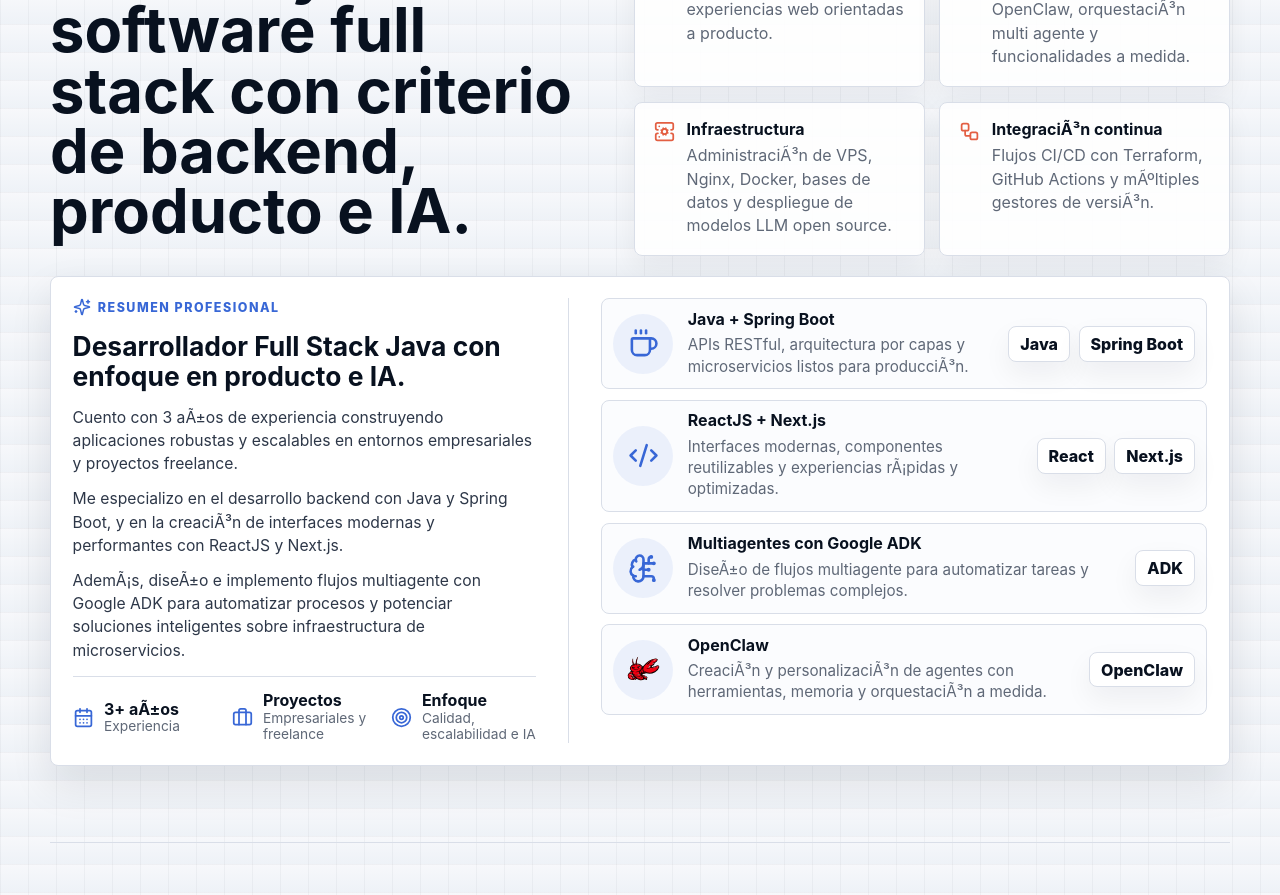
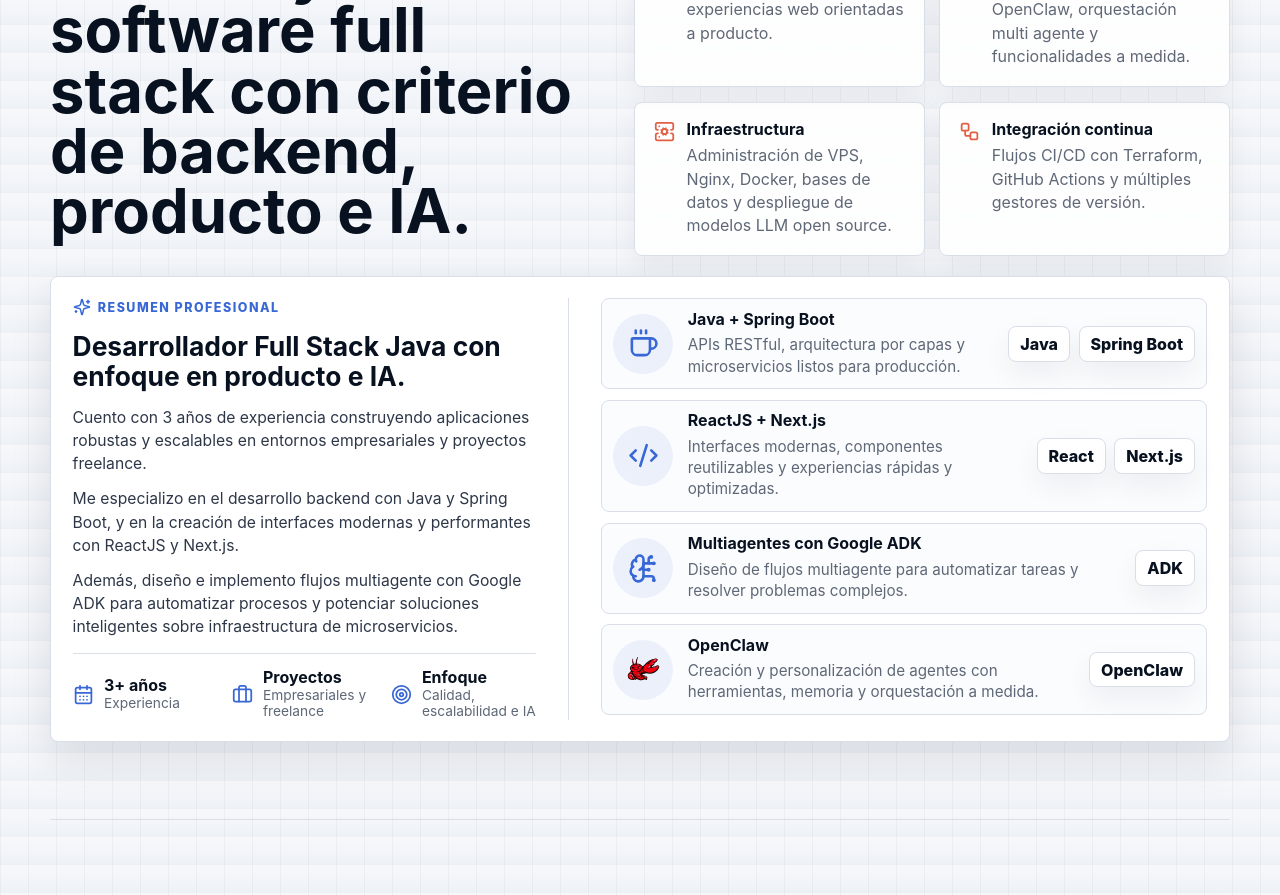
Before and after one commit to Sebas-gatica-dev/sgdev-porfolio, a React (Vite) app: page / in a window 1280 px wide. Shown: the part 900-1795 px from the top of the page. Built offline with nearby package versions, Linux system fonts and the light colour scheme.

Commit message:
fix the character problems

```diff
--- a/src/components/AboutPortfolioModal.tsx
+++ b/src/components/AboutPortfolioModal.tsx
@@ -41,7 +41,7 @@
         <div className="about-modal-body">
           <p className="about-modal-lead">
             Este porfolio fue creado con ayuda de herramientas de IA, principalmente Codex.
-            En realidad, fue el comienzo de algo mucho mÃ¡s profundo.
+            En realidad, fue el comienzo de algo mucho más profundo.
           </p>
 
           <ul className="about-modal-points">
@@ -54,8 +54,8 @@
               integraciones, prompts y funcionalidades conectables al backend.
             </li>
             <li>
-              En mi experiencia laboral, tambiÃ©n creamos herramientas para ayudar a otros equipos
-              a codear: agentes generadores de cÃ³digo que consumÃ­an metadata empresarial cargada
+              En mi experiencia laboral, también creamos herramientas para ayudar a otros equipos
+              a codear: agentes generadores de código que consumían metadata empresarial cargada
               de forma vectorial.
             </li>
           </ul>
--- a/src/components/appointments/medicalAppointmentUtils.ts
+++ b/src/components/appointments/medicalAppointmentUtils.ts
@@ -113,7 +113,7 @@
       )
       .replace(/[\[\]{}()]/g, ' ')
       .replace(/[|*_#>]/g, ' ')
-      .replace(/\s*[-â€“â€”]\s*/g, ' ')
+      .replace(/\s*[-\u2013\u2014]\s*/g, ' ')
       .replace(/(\p{L})(\d)/gu, '$1 $2')
       .replace(/(\d)(\p{L})/gu, '$1 $2'),
   )
@@ -138,7 +138,7 @@
     return `${hourValue}:${minuteValue}`
   }
   const spokenHour = hour % 12 === 0 ? 12 : hour % 12
-  const period = hour === 12 ? 'del mediodia' : hour < 12 ? 'de la maÃ±ana' : 'de la tarde'
+  const period = hour === 12 ? 'del mediodia' : hour < 12 ? 'de la mañana' : 'de la tarde'
   if (minute === 0) {
     return `${spokenHour} ${period}`
   }
--- a/src/data/siteContent.tsx
+++ b/src/data/siteContent.tsx
@@ -32,9 +32,9 @@
 }
 
 export const professionalProfile = [
-  'Cuento con 3 aÃ±os de experiencia construyendo aplicaciones robustas y escalables en entornos empresariales y proyectos freelance.',
-  'Me especializo en el desarrollo backend con Java y Spring Boot, y en la creaciÃ³n de interfaces modernas y performantes con ReactJS y Next.js.',
-  'AdemÃ¡s, diseÃ±o e implemento flujos multiagente con Google ADK para automatizar procesos y potenciar soluciones inteligentes sobre infraestructura de microservicios.',
+  'Cuento con 3 años de experiencia construyendo aplicaciones robustas y escalables en entornos empresariales y proyectos freelance.',
+  'Me especializo en el desarrollo backend con Java y Spring Boot, y en la creación de interfaces modernas y performantes con ReactJS y Next.js.',
+  'Además, diseño e implemento flujos multiagente con Google ADK para automatizar procesos y potenciar soluciones inteligentes sobre infraestructura de microservicios.',
 ]
 
 export const professionalCapabilities = [
@@ -45,23 +45,23 @@
   },
   {
     title: 'Agentes de IA',
-    text: 'CreaciÃ³n de agentes personalizados en OpenClaw, orquestaciÃ³n multi agente y funcionalidades a medida.',
+    text: 'Creación de agentes personalizados en OpenClaw, orquestación multi agente y funcionalidades a medida.',
     icon: BrainCircuit,
   },
   {
     title: 'Infraestructura',
-    text: 'AdministraciÃ³n de VPS, Nginx, Docker, bases de datos y despliegue de modelos LLM open source.',
+    text: 'Administración de VPS, Nginx, Docker, bases de datos y despliegue de modelos LLM open source.',
     icon: ServerCog,
   },
   {
-    title: 'IntegraciÃ³n continua',
-    text: 'Flujos CI/CD con Terraform, GitHub Actions y mÃºltiples gestores de versiÃ³n.',
+    title: 'Integración continua',
+    text: 'Flujos CI/CD con Terraform, GitHub Actions y múltiples gestores de versión.',
     icon: Workflow,
   },
 ]
 
 export const professionalStats = [
-  { value: '3+ aÃ±os', label: 'Experiencia', icon: CalendarDays },
+  { value: '3+ años', label: 'Experiencia', icon: CalendarDays },
   { value: 'Proyectos', label: 'Empresariales y freelance', icon: Briefcase },
   { value: 'Enfoque', label: 'Calidad, escalabilidad e IA', icon: Target },
 ]
@@ -69,25 +69,25 @@
 export const professionalStackRows = [
   {
     title: 'Java + Spring Boot',
-    text: 'APIs RESTful, arquitectura por capas y microservicios listos para producciÃ³n.',
+    text: 'APIs RESTful, arquitectura por capas y microservicios listos para producción.',
     icon: Coffee,
     tags: ['Java', 'Spring Boot'],
   },
   {
     title: 'ReactJS + Next.js',
-    text: 'Interfaces modernas, componentes reutilizables y experiencias rÃ¡pidas y optimizadas.',
+    text: 'Interfaces modernas, componentes reutilizables y experiencias rápidas y optimizadas.',
     icon: Code2,
     tags: ['React', 'Next.js'],
   },
   {
     title: 'Multiagentes con Google ADK',
-    text: 'DiseÃ±o de flujos multiagente para automatizar tareas y resolver problemas complejos.',
+    text: 'Diseño de flujos multiagente para automatizar tareas y resolver problemas complejos.',
     icon: BrainCircuit,
     tags: ['ADK'],
   },
   {
     title: 'OpenClaw',
-    text: 'CreaciÃ³n y personalizaciÃ³n de agentes con herramientas, memoria y orquestaciÃ³n a medida.',
+    text: 'Creación y personalización de agentes con herramientas, memoria y orquestación a medida.',
     icon: OpenClawIcon,
     tags: ['OpenClaw'],
   },
```
